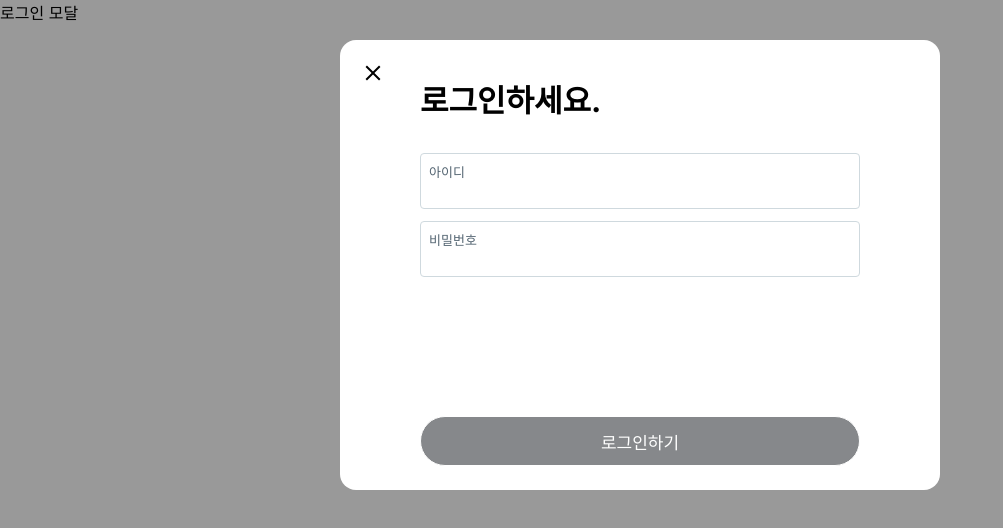
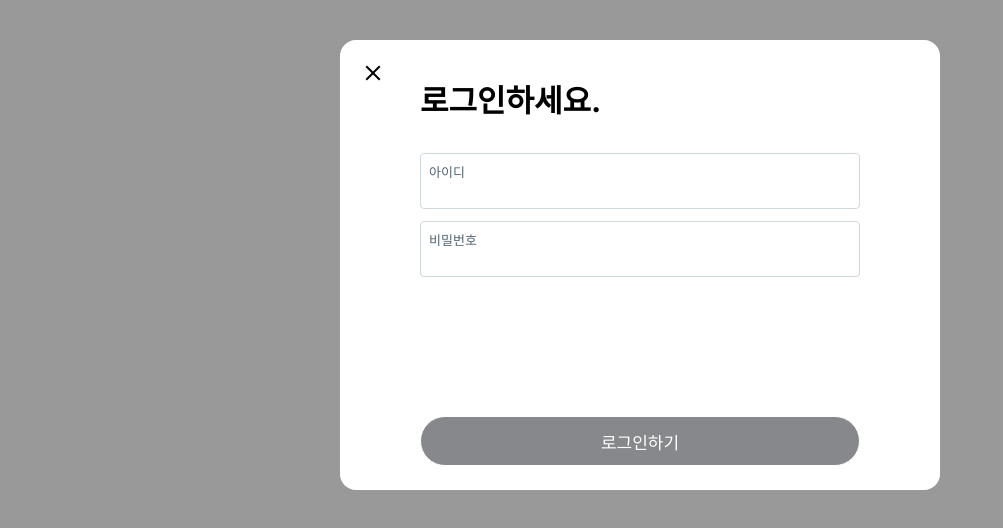
Before and after one commit to NukeKang/z-com, a Next.js app: page /i/flow/login in a window 1280 px wide. Shown: the top 528 px of the page, without its empty margins (0-1003 px from the left). Built offline with nearby package versions, Linux system fonts and the light colour scheme.

Commit message:
인터셉팅 라우트 추가

```diff
--- /dev/null
+++ b/src/app/(beforeLogin)/@modal/(.)i/flow/login/login.module.css
@@ -0,0 +1,148 @@
+.modalBackground {
+  width: 100vw;
+  height: 100%;
+  display: flex;
+  justify-content: center;
+  position: absolute;
+  background-color: rgba(0, 0, 0, 0.4);
+  top: 0;
+  left: 0;
+  right: 0;
+  bottom: 0;
+}
+
+@media (prefers-color-scheme: dark) {
+  .modalBackground {
+    background-color: rgba(91, 112, 131, 0.4);
+  }
+}
+
+.modal {
+  background-color: rgb(var(--background-end-rgb));
+  position: relative;
+  width: 100%;
+  border-radius: 16px;
+  display: flex;
+  flex-direction: column;
+  padding: 32px;
+}
+.modalHeader {
+  padding: 36px 0 20px;
+  font-size: 31px;
+  font-weight: bold;
+}
+@media all and (min-width: 687px) {
+  .modal {
+    top: 5%;
+    min-width: 600px;
+    max-width: 600px;
+    height: 450px;
+    padding: 0;
+  }
+  .modalHeader {
+    padding: 36px 80px 20px;
+  }
+  .modalBody {
+    padding: 0 80px;
+  }
+}
+
+.modal form {
+  display: flex;
+  flex-direction: column;
+  flex: 1;
+}
+
+.modalBody {
+  flex: 1;
+}
+
+.inputDiv {
+  display: flex;
+  flex-direction: column;
+  height: 56px;
+  position: relative;
+  margin: 12px 0;
+}
+.inputLabel {
+  width: 100%;
+  display: inline-block;
+  position: absolute;
+  top: 0;
+  border: 1px solid rgb(207, 217, 222);
+  border-radius: 4px;
+  font-size: 13px;
+  height: 56px;
+  padding: 8px 8px 0;
+  color: rgb(83, 100, 113);
+}
+.inputLabel:focus-within {
+  color: red;
+}
+.input {
+  width: 100%;
+  border: none;
+  font-size: 17px;
+  margin-top: 16px;
+  padding: 12px 8px 8px;
+  outline: none;
+  background: transparent;
+}
+
+.modalFooter {
+  padding: 24px 80px;
+}
+
+.actionButton {
+  width: 100%;
+  height: 50px;
+  border-radius: 25px;
+  background-color: rgb(15, 20, 25);
+  color: white;
+  font-size: 17px;
+  cursor: pointer;
+  border: 1px solid white;
+}
+.actionButton:disabled {
+  opacity: 0.5;
+}
+.actionButton:hover {
+  background-color: rgb(39, 44, 48);
+}
+
+.closeButton {
+  width: 34px;
+  height: 34px;
+  border-radius: 17px;
+  border: none;
+  cursor: pointer;
+  background-color: #fff;
+  position: absolute;
+  top: 16px;
+  display: flex;
+  align-items: center;
+  justify-content: center;
+}
+.closeButton:hover {
+  background-color: rgba(15, 20, 25, 0.1);
+}
+@media all and (min-width: 687px) {
+  .closeButton {
+    left: 16px;
+  }
+}
+@media (prefers-color-scheme: dark) {
+  .closeButton {
+    background-color: black;
+  }
+  .closeButton svg {
+    fill: white;
+  }
+}
+
+.message {
+  color: red;
+  display: flex;
+  justify-content: center;
+  font-weight: bold;
+}
--- a/src/app/(beforeLogin)/@modal/i/flow/login/page.tsx
+++ b/src/app/(beforeLogin)/@modal/(.)i/flow/login/page.tsx
@@ -1,6 +1,6 @@
 'use client';
 
-import style from '@/app/(beforeLogin)/@modal/i/flow/login/login.module.css';
+import style from '@/app/(beforeLogin)/@modal/(.)i/flow/login/login.module.css';
 import { useState } from 'react';
 
 export default function LoginModal() {
--- a/src/app/(beforeLogin)/i/flow/login/page.tsx
+++ b/src/app/(beforeLogin)/i/flow/login/page.tsx
@@ -1,3 +1,76 @@
-export default function Home() {
-  return <main>로그인 모달</main>;
+'use client';
+
+import style from '@/app/(beforeLogin)/@modal/(.)i/flow/login/login.module.css';
+import { useState } from 'react';
+
+export default function LoginModal() {
+  const [id, setId] = useState('');
+  const [password, setPassword] = useState('');
+  const [message, setMessage] = useState('');
+
+  const onSubmit = () => {};
+
+  const onClickClose = () => {};
+
+  const onChangeId = () => {};
+
+  const onChangePassword = () => {};
+
+  return (
+    <div className={style.modalBackground}>
+      <div className={style.modal}>
+        <div className={style.modalHeader}>
+          <button className={style.closeButton} onClick={onClickClose}>
+            <svg
+              width={24}
+              viewBox='0 0 24 24'
+              aria-hidden='true'
+              className='r-18jsvk2 r-4qtqp9 r-yyyyoo r-z80fyv r-dnmrzs r-bnwqim r-1plcrui r-lrvibr r-19wmn03'
+            >
+              <g>
+                <path d='M10.59 12L4.54 5.96l1.42-1.42L12 10.59l6.04-6.05 1.42 1.42L13.41 12l6.05 6.04-1.42 1.42L12 13.41l-6.04 6.05-1.42-1.42L10.59 12z'></path>
+              </g>
+            </svg>
+          </button>
+          <div>로그인하세요.</div>
+        </div>
+        <form onSubmit={onSubmit}>
+          <div className={style.modalBody}>
+            <div className={style.inputDiv}>
+              <label className={style.inputLabel} htmlFor='id'>
+                아이디
+              </label>
+              <input
+                id='id'
+                className={style.input}
+                value={id}
+                onChange={onChangeId}
+                type='text'
+                placeholder=''
+              />
+            </div>
+            <div className={style.inputDiv}>
+              <label className={style.inputLabel} htmlFor='password'>
+                비밀번호
+              </label>
+              <input
+                id='password'
+                className={style.input}
+                value={password}
+                onChange={onChangePassword}
+                type='password'
+                placeholder=''
+              />
+            </div>
+          </div>
+          <div className={style.message}>{message}</div>
+          <div className={style.modalFooter}>
+            <button className={style.actionButton} disabled={!id && !password}>
+              로그인하기
+            </button>
+          </div>
+        </form>
+      </div>
+    </div>
+  );
 }
--- a/src/app/(beforeLogin)/page.tsx
+++ b/src/app/(beforeLogin)/page.tsx
@@ -16,7 +16,7 @@ export default function Home() {
           계정 만들기
         </Link>
         <h3>이미 트위터에 가입하셨나요?</h3>
-        <Link href='/login' className={styles.login}>
+        <Link href='/i/flow/login' className={styles.login}>
           로그인
         </Link>
       </div>
```
Also changed, not shown: src/app/(beforeLogin)/i/flow/login/login.module.css (renamed from src/app/(beforeLogin)/@modal/i/flow/login/login.module.css).
